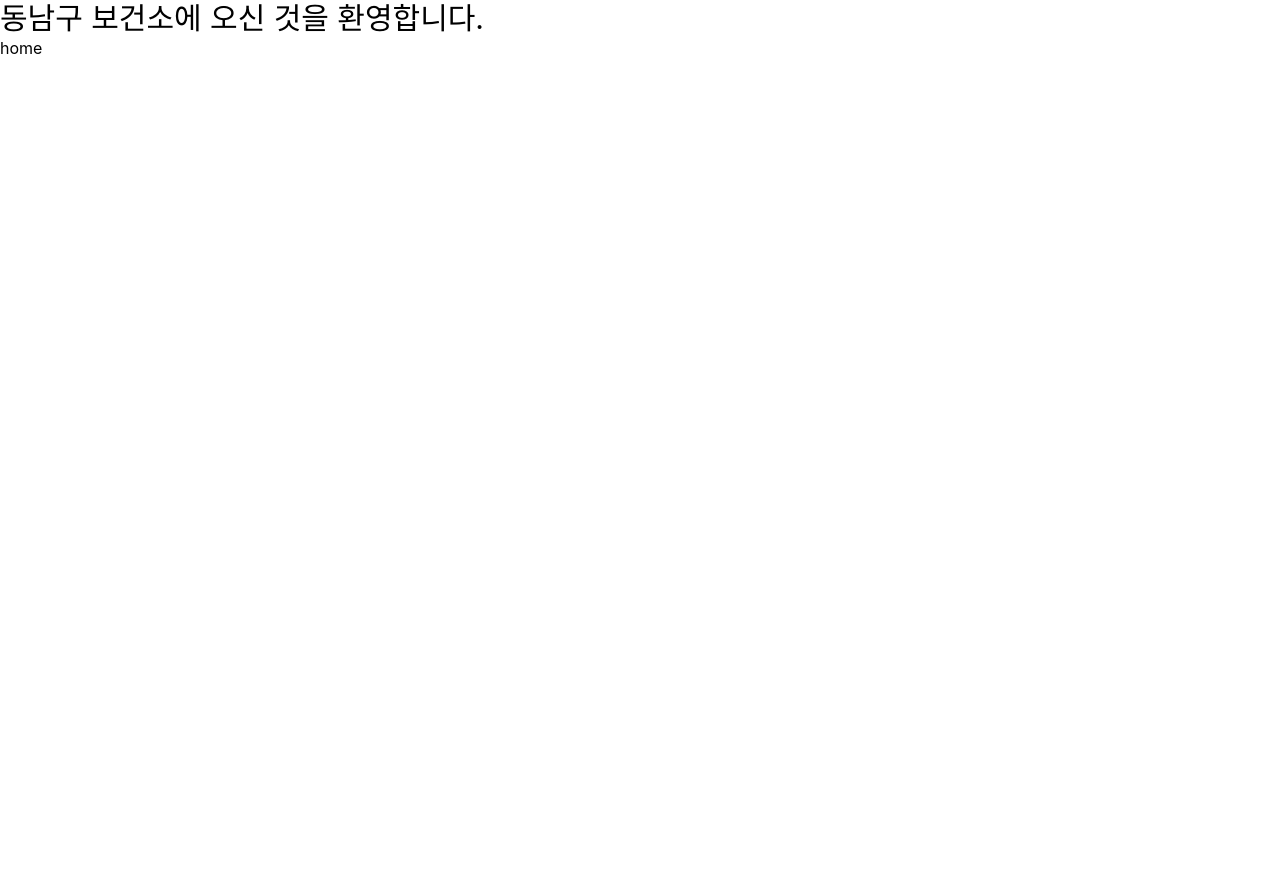
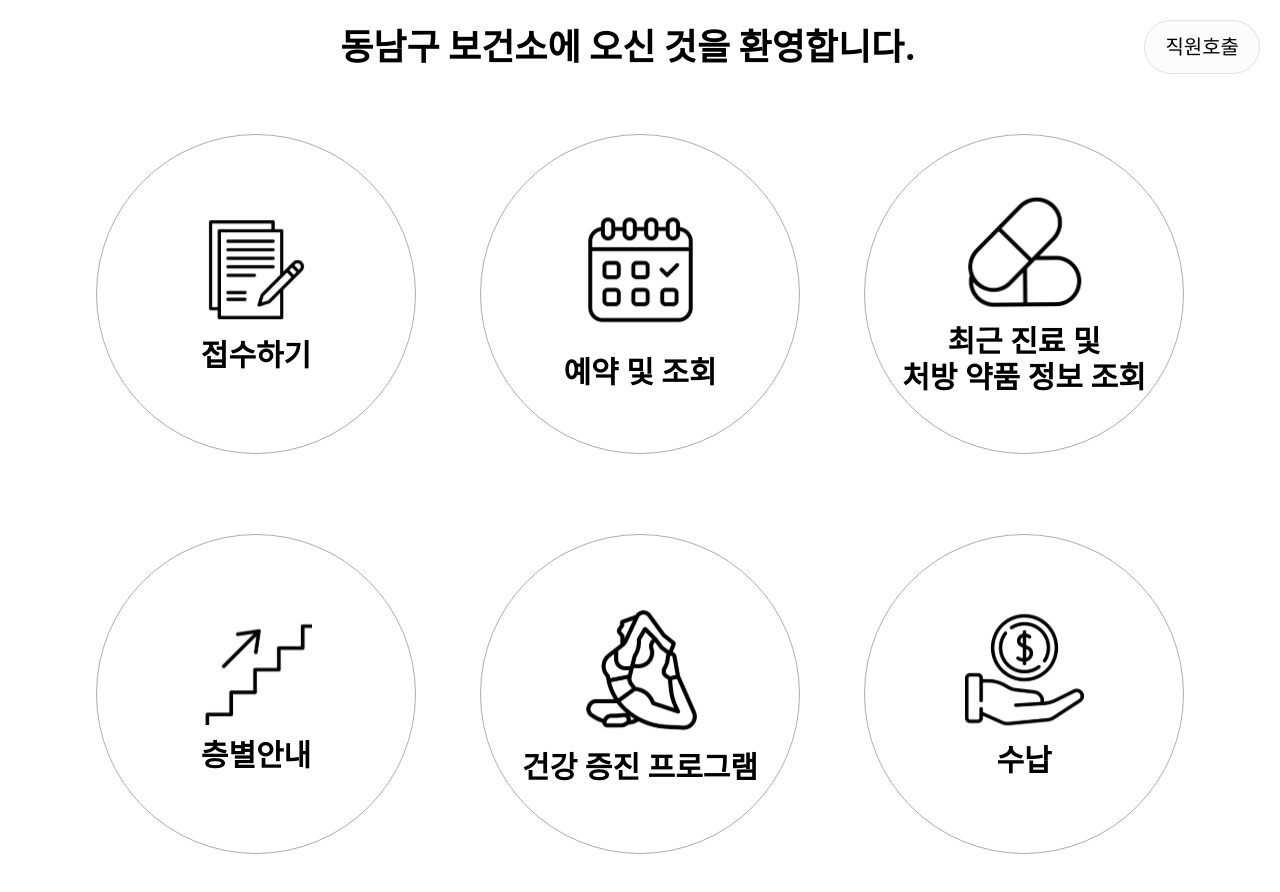
Before and after one commit to mstagon/public_health_center, a React (Create React App) app: page / in a window 1280 px wide. Before the commit the page ends 800 px from the top, so only its background shows below. Built offline with nearby package versions, Linux system fonts and the light colour scheme.

Commit message:
design: 홈 화면 UI 구현

```diff
--- /dev/null
+++ b/src/components/CustomButton.jsx
@@ -0,0 +1,9 @@
+const CustomButton = ({ label, icon: Icon }) => {
+  return (
+    <button className="w-80 h-80  mx-8 rounded-full flex flex-col justify-center items-center bg-[#0000] border border-[#ADADAD] text-3xl font-semibold hover:shadow-xl">
+      <Icon className="mb-3" />
+      <span className="text-center">{label}</span>
+    </button>
+  );
+};
+export default CustomButton;
--- a/src/layout/Header.jsx
+++ b/src/layout/Header.jsx
@@ -1,5 +1,16 @@
 import React from "react";
-const Header = () => {
-  return <div className="text-3xl">동남구 보건소에 오신 것을 환영합니다.</div>;
+const Header = ({ text }) => {
+  return (
+    <>
+      <div className="flex items-center justify-between p-5">
+        <span className="text-4xl p-1 mx-auto font-bold text-center pl-24">
+          {text}
+        </span>
+        <span className="bg-[#FCFCFC] text-xl px-5 py-3 border border-[#E2E2E2] rounded-full hover:drop-shadow-xl">
+          직원호출
+        </span>
+      </div>
+    </>
+  );
 };
 export default Header;
--- a/src/layout/Layout.jsx
+++ b/src/layout/Layout.jsx
@@ -1,18 +1,20 @@
-import { useLocation } from "react-router-dom";
+import { useLocation, Outlet } from "react-router-dom";
 import Header from "./Header";
-import { Outlet } from "react-router-dom";
 
 const Layout = () => {
   const location = useLocation();
-  const showHeaderPaths = ["/"];
-  const showHeader = showHeaderPaths.includes(location.pathname);
-
+  const pageHeaders = {
+    "/": "동남구 보건소에 오신 것을 환영합니다.",
+    "/a": "접수하기",
+    "/b": "수납",
+    "/c": "건강 증진 프로그램",
+  };
+  const headerText = pageHeaders[location.pathname] || "기본 텍스트";
   return (
     <>
-      {showHeader && <Header />}
+      <Header text={headerText} />
       <Outlet />
     </>
   );
 };
-
 export default Layout;
--- a/src/page/home/Home.jsx
+++ b/src/page/home/Home.jsx
@@ -1,4 +1,32 @@
+import { ReactComponent as Receipt } from "../../assets/ receipt.svg";
+import { ReactComponent as HealthProgram } from "../../assets/ healthprogram.svg";
+import { ReactComponent as Acceptance } from "../../assets/ acceptance.svg";
+import { ReactComponent as Byfloor } from "../../assets/byfloor.svg";
+import { ReactComponent as Medicine } from "../../assets/medicine.svg";
+import { ReactComponent as Reservation } from "../../assets/reservation.svg";
+import CustomButton from "../../components/CustomButton";
 const Home = () => {
-  return <div>home</div>;
+  return (
+    <>
+      <div className="flex justify-center py-10 ">
+        <CustomButton label="접수하기" icon={Receipt} />
+        <CustomButton label="예약 및 조회" icon={Reservation} />
+        <CustomButton
+          label={
+            <>
+              최근 진료 및 <br />
+              처방 약품 정보 조회
+            </>
+          }
+          icon={Medicine}
+        />
+      </div>
+      <div className="flex justify-center py-10">
+        <CustomButton label="층별안내" icon={Byfloor} />
+        <CustomButton label="건강 증진 프로그램" icon={HealthProgram} />
+        <CustomButton label="수납" icon={Acceptance} />
+      </div>
+    </>
+  );
 };
 export default Home;
```
Also changed, not shown: src/assets/byfloor.svg.
